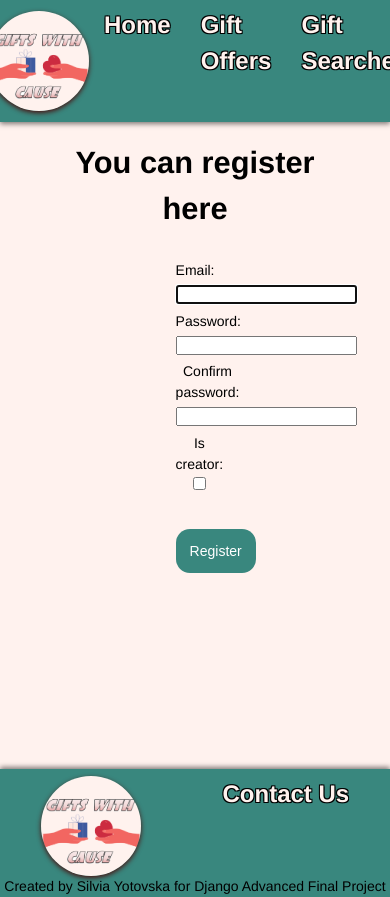
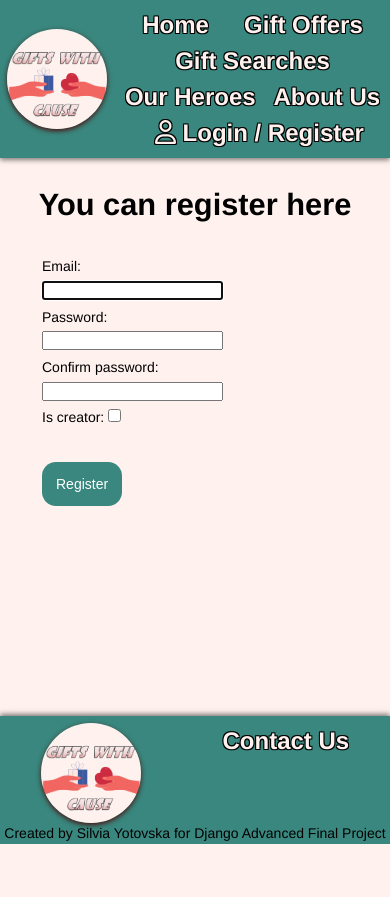
Before and after one commit to sisialt/GiftWithCause_DjangoProject, a Django app: page /register/ in a window 390 px wide. After the commit the page ends 844 px from the top, so only its background shows below. Run offline with Django 4.2, Linux system fonts and the light colour scheme.

Commit message:
Responsive design

```diff
--- /dev/null
+++ b/static/css/responsive.css
@@ -0,0 +1,61 @@
+@media (max-width: 600px) {
+    .header-nav {
+        padding: 0.5em !important;
+    }
+
+    .header-nav ul li {
+        margin: 0 0 0 15px;
+    }
+
+    .header-nav ul {
+        flex-wrap: wrap;
+    }
+
+    .content {
+        padding: 13em 1em 1em 1em;
+    }
+
+    .form-container {
+        justify-content: start;
+    }
+
+    .form-container-with-gap {
+        margin: 2em 2em 0 2em !important;
+    }
+
+    .login-form {
+        max-width: none !important;
+    }
+
+    .posts-container {
+        flex-direction: column !important;
+    }
+
+    .posts-container.home .post-card {
+        width: auto !important;
+    }
+
+    .post-card {
+        width: auto !important;
+    }
+
+    .comment-border {
+        max-width: none !important;
+    }
+
+    .details-inner-container {
+        flex-direction: column !important;
+    }
+
+    .details-image-container {
+        width: auto !important;
+    }
+
+    .details-info-container {
+        width: auto !important;
+    }
+
+    .buttons-container {
+        width: 50% !important;
+    }
+}
--- a/static/css/styles.css
+++ b/static/css/styles.css
@@ -6,4 +6,5 @@
 @import './searchbar.css';
 @import './home.css';
 @import './pagination.css';
+@import './responsive.css';
 @import url('https://cdnjs.cloudflare.com/ajax/libs/font-awesome/6.5.0/css/all.min.css');
--- a/templates/about.html
+++ b/templates/about.html
@@ -2,8 +2,8 @@
 {% load static %}
 {% block content %}
     <div class="about-text">
-        <h3>Our mission is simple: To empower the world to help people. We will share the talents of mothers of children/persons with disabilities. And you, if you want a
-            handmade gift, we will be grateful if you choose us. Thank you!</h3>
+        <h3>Our mission is simple: To empower the world to help people. We will share the talents of mothers of children/persons with disabilities. If you want a
+            handmade gift, we will be grateful if you choose to support one of our heroes. Thank you!</h3>
     </div>
     <div class="about-image">
         <img src="{% static 'images/background.jpg' %}">
--- a/templates/base.html
+++ b/templates/base.html
@@ -4,6 +4,7 @@
 <html lang="en">
 <head>
     <meta charset="UTF-8">
+    <meta name="viewport" content="width=device-width, initial-scale=1.0">
     <title>GiftWithCause</title>
     <link href="{% static 'css/styles.css' %}" rel="stylesheet">
 </head>
```
